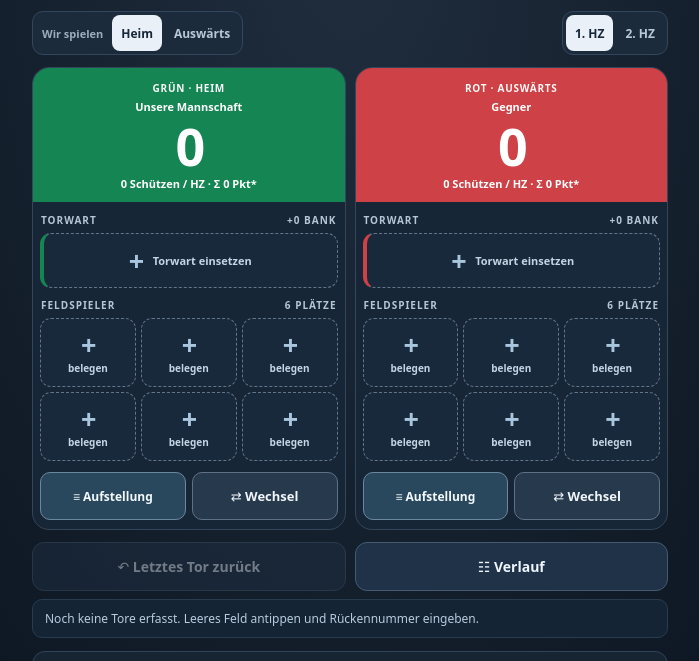
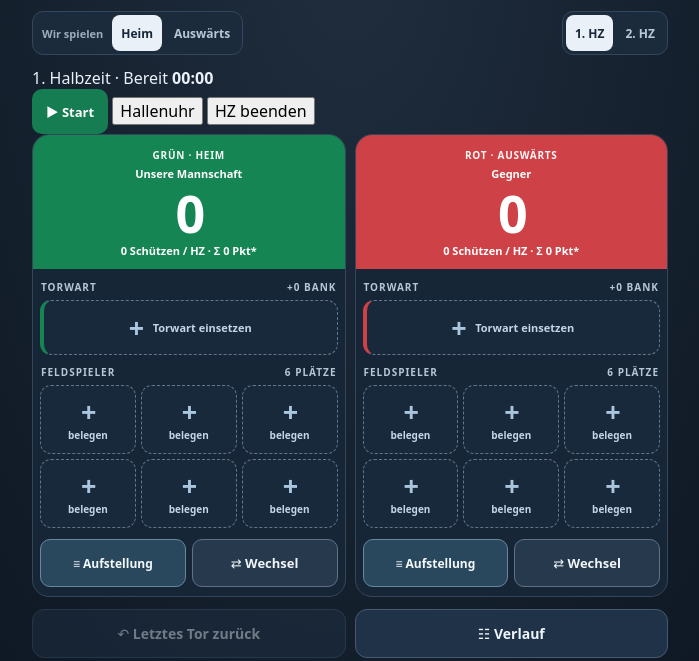
Before and after one commit to cbloecher/toolbox, a plain HTML site: page handball-e-jugend/index.html in a window 1280 px wide. Shown: the part 72-733 px from the top of the page, without its empty margins (290-989 px from the left). Drawn offline with Linux system fonts and the light colour scheme.

Commit message:
deploy: lokale Spieluhr und Torstand-Erfassung aktualisieren (index.html)

```diff
--- a/handball-e-jugend/index.html
+++ b/handball-e-jugend/index.html
@@ -30,6 +30,18 @@
         </div>
       </div>
 
+      <section class="clock-panel" aria-label="Spieluhr">
+        <div class="clock-readout">
+          <span id="clock-phase" class="clock-phase">1. Halbzeit · Bereit</span>
+          <strong id="clock-time" class="clock-time" aria-label="Aktuelle Spielzeit">00:00</strong>
+        </div>
+        <div class="clock-controls">
+          <button type="button" id="clock-toggle" class="primary-button clock-main" data-action="clock-toggle">▶ Start</button>
+          <button type="button" id="clock-sync" class="clock-tool" data-action="clock-sync">Hallenuhr</button>
+          <button type="button" id="half-end" class="clock-tool" data-action="half-end">HZ beenden</button>
+        </div>
+      </section>
+
       <section class="board" id="board" aria-label="Mannschaften"></section>
 
       <div class="quick-actions">
```
